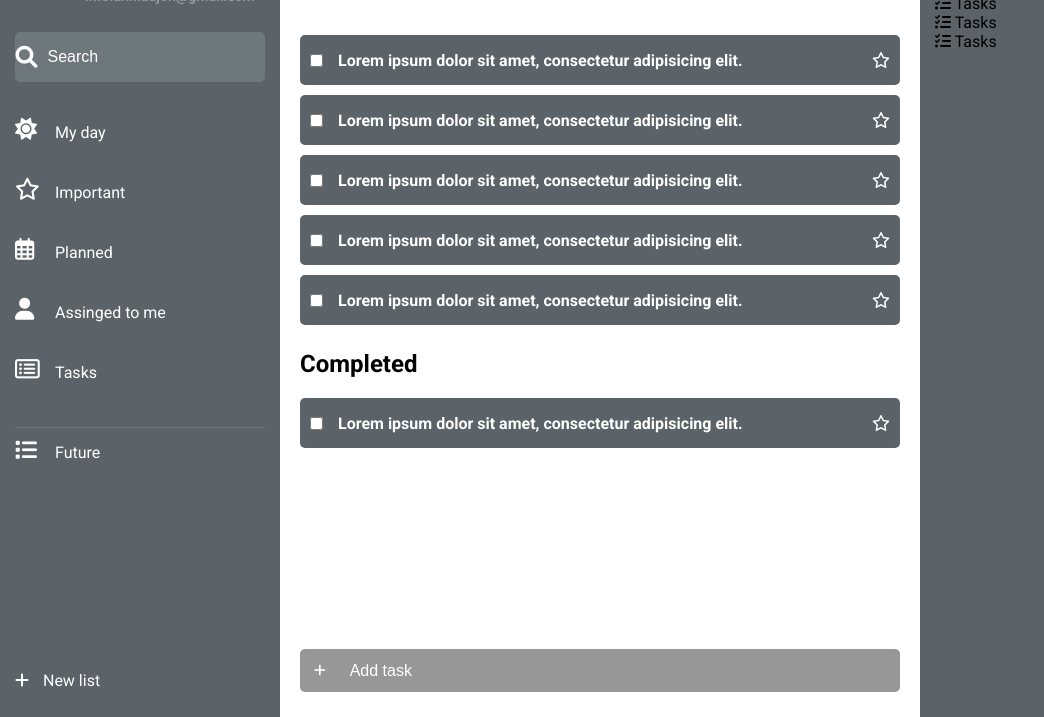
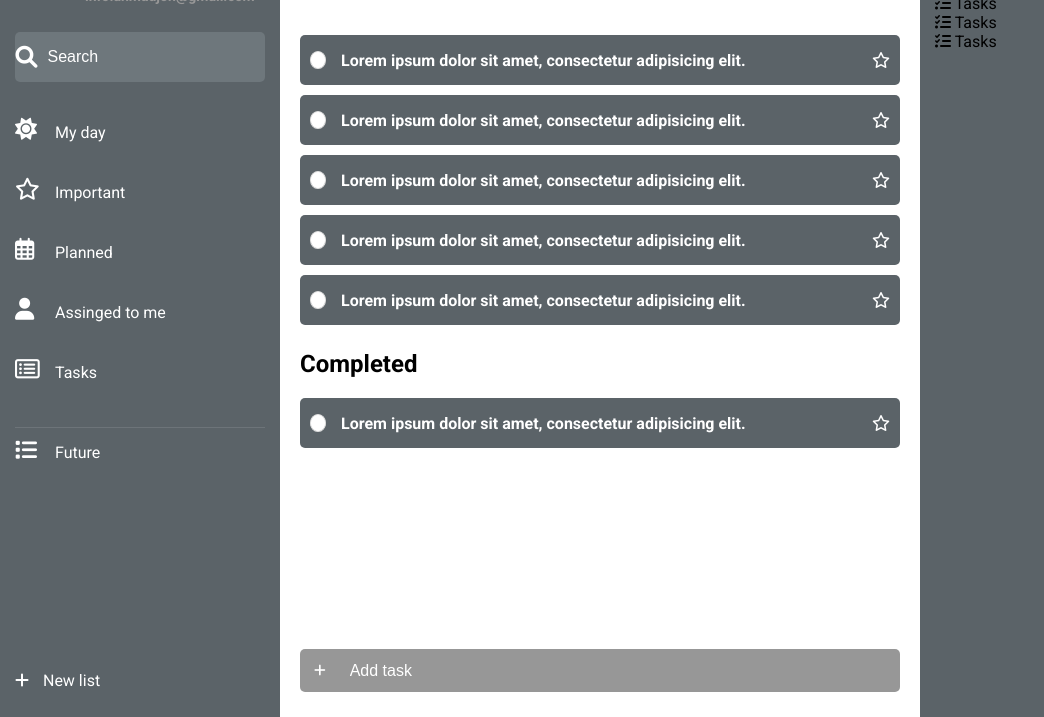
Before and after one commit to Akhmadjon-dev/microsoft-todo-inJs, a website: page index.html in a window 1280 px wide. Shown: the part 83-800 px from the top of the page, without its empty margins (0-1044 px from the left). Drawn offline with Linux system fonts and the light colour scheme.

```diff
--- a/style.css
+++ b/style.css
@@ -18,7 +18,21 @@
 body{
     font-family: 'Roboto', sans-serif;
 }
-
+input[type="checkbox"]{
+    width: 1.3em;
+    height: 1.3em;
+    background-color: white;
+    border-radius: 50%;
+    vertical-align: middle;
+    border: 1px solid #ddd;
+    appearance: none;
+    -webkit-appearance: none;
+    outline: none;
+    cursor: pointer;
+}
+input[type="checkbox"]:checked{
+    background-color: var(--grey);
+}
 
 .container {
     width: 100%;
```
